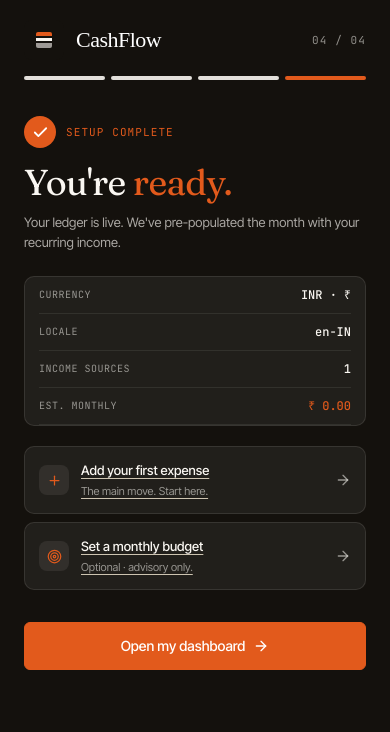
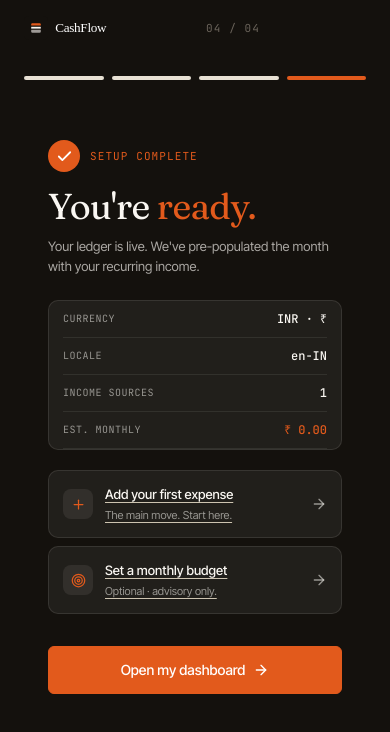
Before and after one commit to harikrishnankr/Cashflow, a Next.js app: page /onboarding/setup-finish in a window 390 px wide. Shown: the top 732 px of the page. Built offline with nearby package versions, Linux system fonts and the light colour scheme.

Commit message:
Fixed the styling issues

```diff
--- a/src/app/(auth)/onboarding/setup-finish/page.tsx
+++ b/src/app/(auth)/onboarding/setup-finish/page.tsx
@@ -2,12 +2,8 @@
 
 import { useRouter } from "next/navigation";
 import { ArrowLeft, ArrowRight, Check, Plus, Target } from "lucide-react";
-import { Button, Logo } from "@/components/ui";
+import { Button } from "@/components/ui";
 import { useOnboardingData } from "@/components/features/auth/onboarding/onboarding-provider";
-import {
-  OrderedOnboardingSteps,
-  OnboardingStepMap,
-} from "@/components/features/auth/onboarding/constants";
 import { CURRENCIES } from "@/components/features/auth/onboarding/currency-and-locale/constants";
 import { INCOME_SOURCES } from "@/components/features/auth/onboarding/income-sources/constants";
 
@@ -65,38 +61,7 @@ export default function SetupFinishPage() {
 
   return (
     <>
-      {/* ── Mobile: full-screen dark overlay ───────────────────────────────── */}
-      <div className="md:hidden fixed inset-0 z-50 overflow-y-auto bg-(--ink) text-(--paper) px-6 pt-5 pb-10 flex flex-col">
-        {/* Header */}
-        <div className="flex items-center justify-between mb-4">
-          <div className="flex items-center gap-2">
-            <Logo />
-          </div>
-          <span
-            className="text-[11px] tracking-widest uppercase"
-            style={{
-              fontFamily: "var(--font-mono)",
-              color: "rgba(250,247,242,0.55)",
-            }}
-          >
-            04 / 04
-          </span>
-        </div>
-
-        {/* Pips */}
-        <div className="flex gap-1.5 mb-9">
-          {OrderedOnboardingSteps.map((step) => (
-            <span
-              key={step}
-              className={`flex-1 h-1 rounded-xs ${
-                step === OnboardingStepMap.SetupFinish
-                  ? "bg-(--orange)"
-                  : "bg-(--paper) opacity-90"
-              }`}
-            />
-          ))}
-        </div>
-
+      <div className="md:hidden inset-0 z-50 overflow-y-auto bg-(--ink) text-(--paper) px-6 pt-5 pb-10 flex flex-col">
         {/* Badge */}
         <div className="flex items-center gap-2.5 mb-4">
           <div className="w-8 h-8 rounded-full bg-(--orange) flex items-center justify-center shrink-0">
@@ -218,7 +183,7 @@ export default function SetupFinishPage() {
       {/* ── Desktop ─────────────────────────────────────────────────────────── */}
       <div className="hidden md:block">
         {/* Complete card */}
-        <div className="bg-(--ink) border border-(--hairline) rounded-(--r-md) p-8 flex gap-10 mt-2">
+        <div className="bg-(--ink) border border-(--hairline) rounded-(--r-md) p-8 flex md:flex-col lg:flex-row gap-10 mt-2">
           {/* Left */}
           <div className="flex-1 min-w-0">
             <div
@@ -251,7 +216,7 @@ export default function SetupFinishPage() {
           </div>
 
           {/* Right — summary */}
-          <div className="w-52 shrink-0 border-l border-(--hairline) pl-8">
+          <div className="lg:w-52 shrink-0 lg:border-l lg:border-(--hairline) lg:pl-8">
             {summaryRows.map(({ label, value, highlight }) => (
               <div
                 key={label}
--- a/src/app/(auth)/onboarding/welcome/page.tsx
+++ b/src/app/(auth)/onboarding/welcome/page.tsx
@@ -67,7 +67,7 @@ export default function WelcomePage() {
         </div>
       </div>
 
-      <PageFooter onBack={() => {}} isBackDisabled={true} nextPage="currency" />
+      <PageFooter onBack={() => {}} isBackDisabled={true} nextHint="currency" />
     </>
   );
 }
--- a/src/components/features/auth/onboarding/common/onboarding-layout/mobile-onboarding-header.tsx
+++ b/src/components/features/auth/onboarding/common/onboarding-layout/mobile-onboarding-header.tsx
@@ -19,13 +19,10 @@ export function MobileOnboardingHeader() {
   const isFinish = currentStep === OnboardingStepMap.SetupFinish;
   const backRoute = BACK_ROUTES[currentStep] ?? "/onboarding/welcome";
 
-  // The setup-finish page renders its own full-screen mobile header
-  if (isFinish) return null;
-
   return (
     <div className="md:hidden px-6 py-4 flex items-center justify-between">
-      {isWelcome ? (
-        <Logo className="h-6 w-auto" />
+      {isWelcome || isFinish ? (
+        <Logo className="h-6 w-auto" dark={isWelcome} />
       ) : (
         <Link
           href={backRoute}
@@ -42,7 +39,7 @@ export function MobileOnboardingHeader() {
         {stepNumber} / {total}
       </span>
 
-      {isWelcome ? (
+      {(isWelcome || isFinish) ? (
         <div className="w-8" />
       ) : (
         <Link
--- a/src/components/features/auth/onboarding/common/onboarding-layout/onboarding-layout.tsx
+++ b/src/components/features/auth/onboarding/common/onboarding-layout/onboarding-layout.tsx
@@ -1,15 +1,34 @@
+"use client";
+
 import { ReactNode } from "react";
 import { SideSection } from "../side-section/side-section";
 import { StepPager } from "../step-pager/step-pager";
 import { MobileOnboardingHeader } from "./mobile-onboarding-header";
+import { OnboardingStepMap } from "../../constants";
+import { useOnboardingStep } from "../../onboarding-provider";
+import classNames from "classnames";
 
 export function OnboardingLayout({ children }: { children: ReactNode }) {
+  const { currentStep } = useOnboardingStep();
+  const isFinish = currentStep === OnboardingStepMap.SetupFinish;
+
   return (
-    <div className="min-h-screen flex flex-col md:block">
+    <div
+      className={classNames("min-h-screen flex flex-col md:block md:bg-(--paper) md:text(--ink)", {
+        "bg-(--ink) text-(--paper)": isFinish,
+      })}
+    >
       <MobileOnboardingHeader />
       <div className="flex-1 md:min-h-screen md:grid md:grid-cols-[380px_1fr]">
         <SideSection />
-        <main className="bg-(--paper) w-full max-w-220 py-5 md:py-14 px-6 mx-auto">
+        <main
+          className={classNames(
+            "md:bg-(--paper) md:text(--ink) w-full max-w-220 py-5 md:py-14 px-6 mx-auto",
+            {
+              "bg-(--ink) text-(--paper)": isFinish,
+            },
+          )}
+        >
           <StepPager />
           <div>{children}</div>
         </main>
--- a/src/components/ui/checkbox.tsx
+++ b/src/components/ui/checkbox.tsx
@@ -4,20 +4,38 @@ import { InputHTMLAttributes, forwardRef, type ReactNode } from "react";
 import { Check } from "lucide-react";
 import { cn } from "@/lib/utils";
 import { CheckIcon } from "./icons";
+import classNames from "classnames";
 
-interface CheckboxProps extends Omit<InputHTMLAttributes<HTMLInputElement>, "type"> {
+interface CheckboxProps extends Omit<
+  InputHTMLAttributes<HTMLInputElement>,
+  "type"
+> {
   label: ReactNode;
 }
 
 export const Checkbox = forwardRef<HTMLInputElement, CheckboxProps>(
   ({ label, checked, onChange, className, ...props }, ref) => (
-    <label className={cn("flex items-center gap-2 text-sm text-(--ink-2) cursor-pointer select-none", className)}>
-      <input ref={ref} type="checkbox" checked={checked} onChange={onChange} className="sr-only peer" {...props} />
+    <label
+      className={cn(
+        "flex items-center gap-2 text-sm text-(--ink-2) cursor-pointer select-none",
+        className,
+      )}
+    >
+      <input
+        ref={ref}
+        type="checkbox"
+        checked={checked}
+        onChange={onChange}
+        className="sr-only peer"
+        {...props}
+      />
       <span
         className={cn(
           "w-4 h-4 border rounded flex items-center justify-center transition-colors flex-none",
           "peer-focus-visible:border-(--orange) peer-focus-visible:shadow-[0_0_0_3px_var(--orange-wash)]",
-          checked ? "bg-(--ink) border-(--ink) text-(--paper)" : "bg-(--card) border-(--hairline-strong)"
+          checked
+            ? "bg-(--ink) border-(--ink) text-(--paper)"
+            : "bg-(--card) border-(--hairline-strong)",
         )}
         aria-hidden
       >
@@ -25,7 +43,7 @@ export const Checkbox = forwardRef<HTMLInputElement, CheckboxProps>(
       </span>
       {label}
     </label>
-  )
+  ),
 );
 
 Checkbox.displayName = "Checkbox";
@@ -59,7 +77,10 @@ export function CheckboxCard({
         "transition-all select-none focus-within:ring-2 focus-within:ring-(--orange) focus-within:ring-offset-1",
         checked
           ? cn("border-(--orange) bg-(--orange-wash)", checkedClassName)
-          : cn("border-(--hairline) bg-(--card) hover:border-(--hairline-strong) hover:bg-(--paper-2)", uncheckedClassName),
+          : cn(
+              "border-(--hairline) bg-(--card) hover:border-(--hairline-strong) hover:bg-(--paper-2)",
+              uncheckedClassName,
+            ),
         className,
       )}
     >
@@ -71,11 +92,17 @@ export function CheckboxCard({
         className="sr-only"
       />
       {children}
-      {checked && (
-        <div className="absolute top-2 right-2 w-4 h-4 rounded-full bg-(--orange) flex items-center justify-center">
-          <Check size={9} strokeWidth={3} className="text-white" />
-        </div>
-      )}
+      <div
+        className={classNames(
+          "absolute top-2 right-2 w-4 h-4 rounded  flex items-center justify-center",
+          {
+            "border border-(--hairline-strong)": !checked,
+            "bg-(--orange)": checked,
+          },
+        )}
+      >
+        {checked && <Check size={9} strokeWidth={3} className="text-white" />}
+      </div>
     </label>
   );
 }
```
